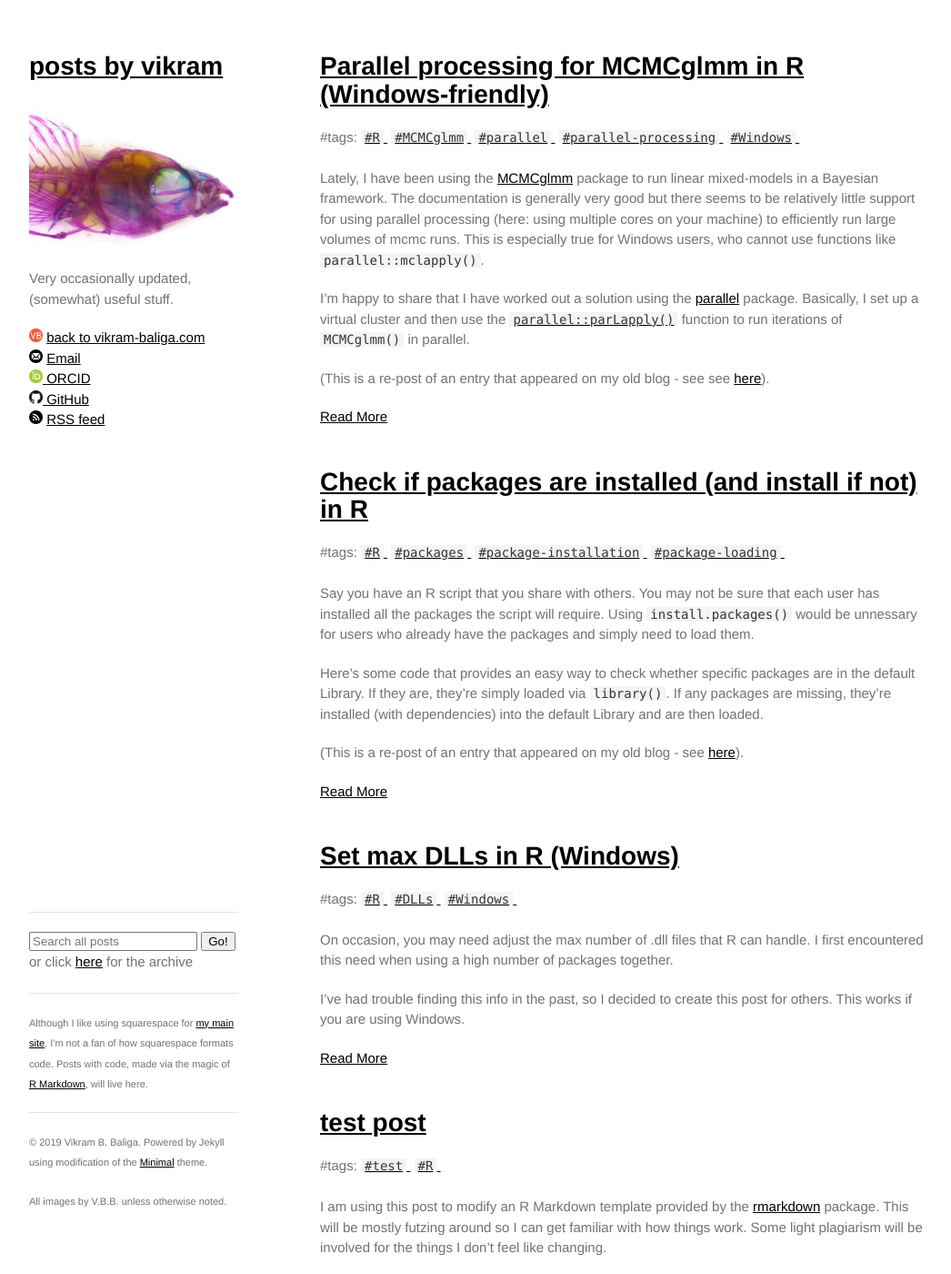
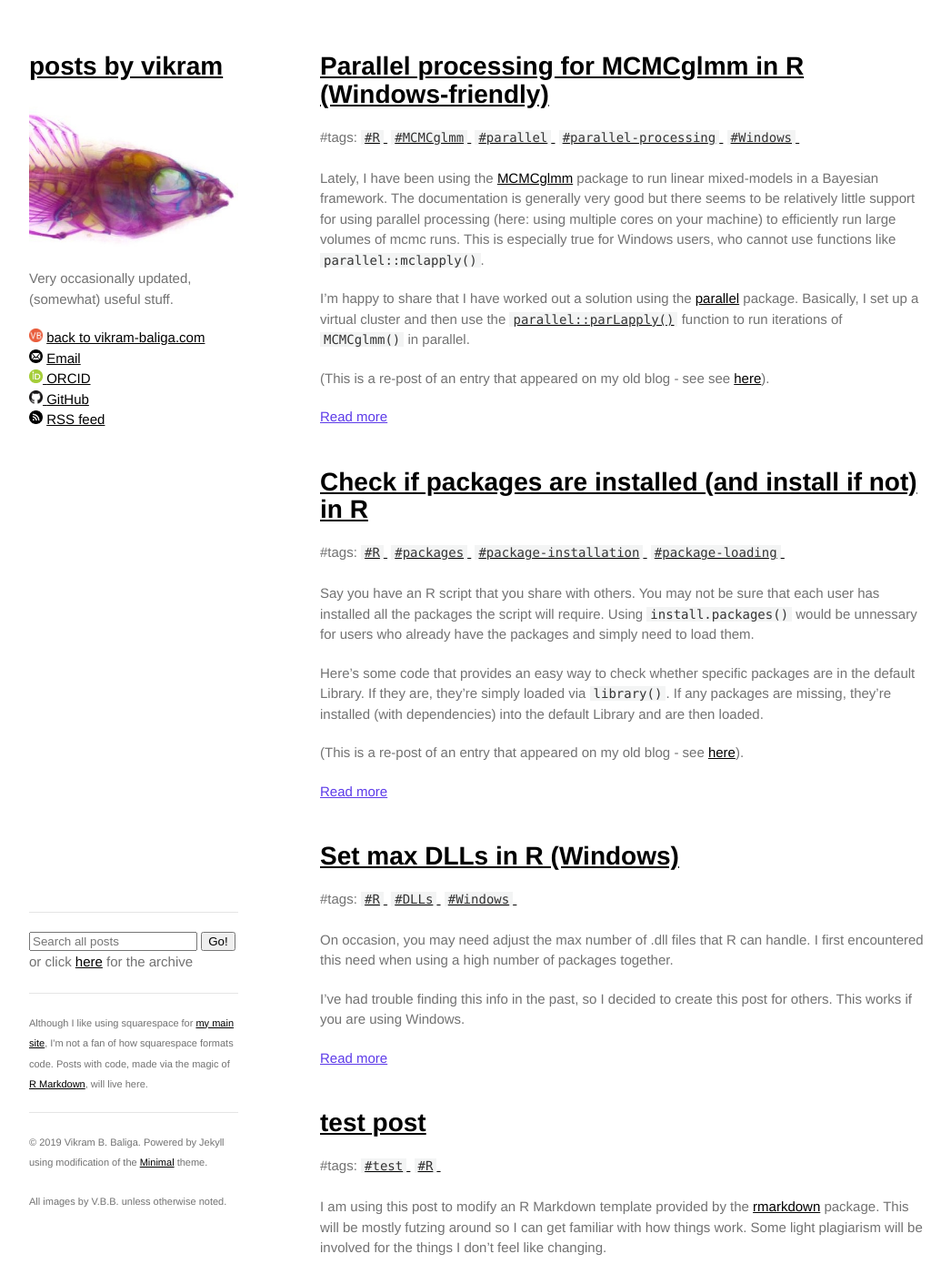
Before and after one commit to vbaliga/vbaliga.github.io, a Jekyll site: the page built from index.html, in a window 1280 px wide and 1400 px high. Shown: the whole window at 91% size, without its empty margins (113-1159 px from the left). Built offline with Jekyll 4.4.1, drawn with Linux system fonts in a browser that asks for light colours; a script that is not in the unit is left out.

Commit message:
Update index.html

```diff
--- a/index.html
+++ b/index.html
@@ -19,7 +19,7 @@ layout: default
         <br>
         {{ post.excerpt }}
       </div>
-      <a href="{{ site.baseurl }}{{ post.url }}" class="read-more">Read More</a>
+      <a href="{{ site.baseurl }}{{ post.url }}" class="read-more" style="color:#5D3BE9">Read more</a>
     </article>
 
   <br>
```
